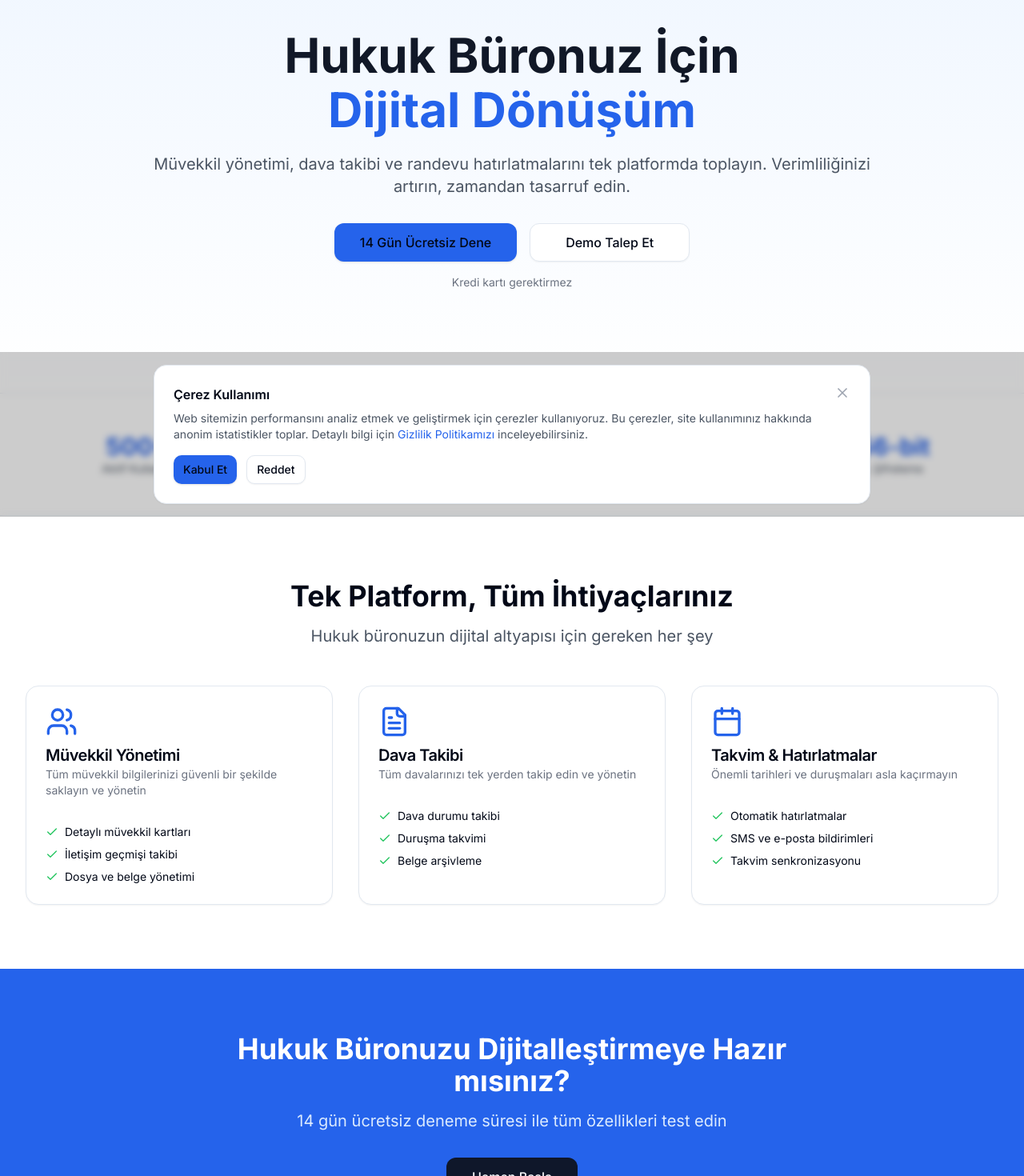
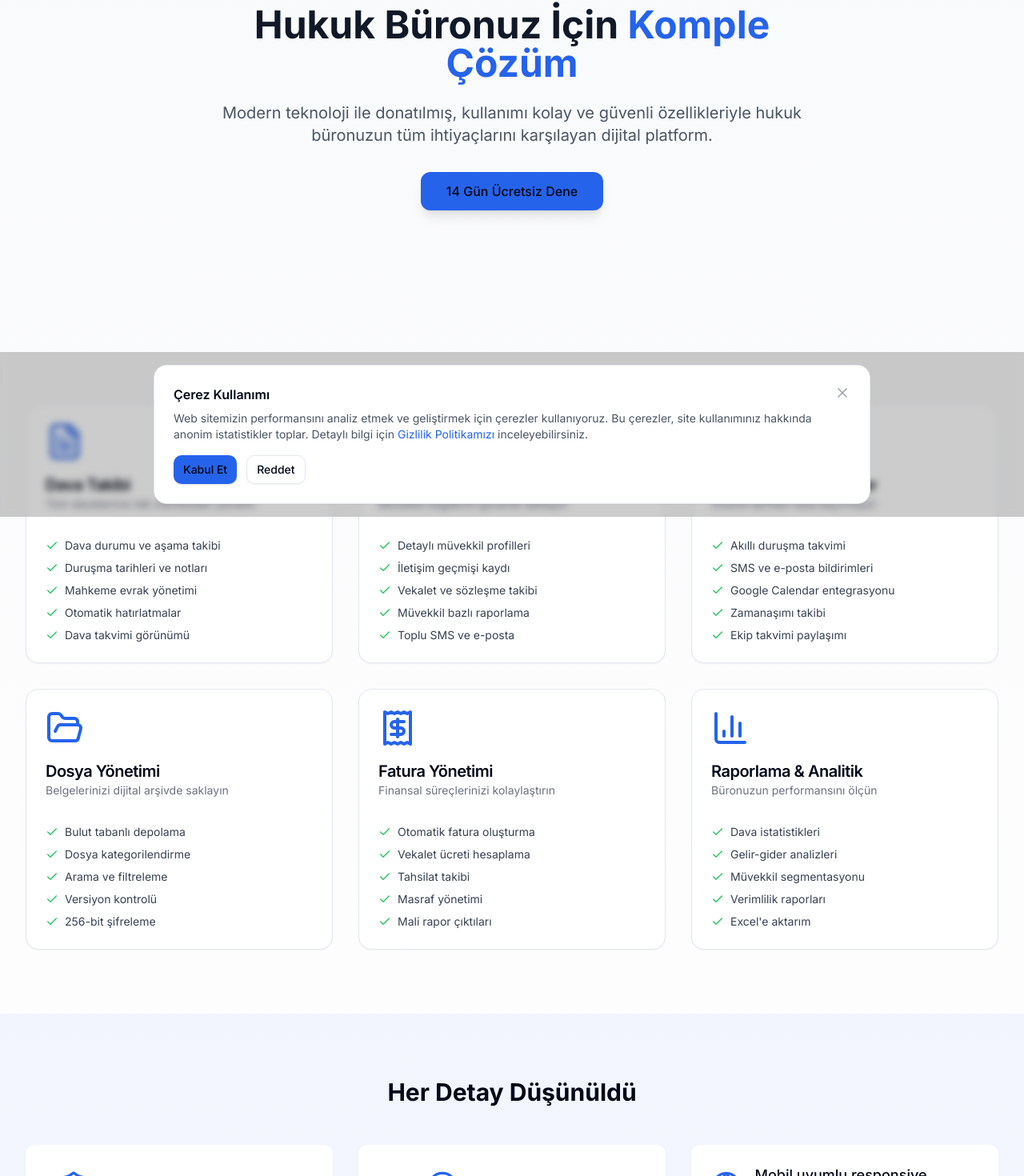
Before and after one commit to serhattopaloglu25/avukat-frontend, a Next.js app: page / in a window 1280 px wide. Shown: the part 154-1624 px from the top of the page at 80% size. Built offline with nearby package versions, Linux system fonts and the light colour scheme; no server answers.

Commit message:
Fix build error - make home page client component

```diff
--- a/src/app/page.tsx
+++ b/src/app/page.tsx
@@ -1,176 +1,178 @@
+'use client';
+
 import { Header } from '@/components/layout/Header';
 import { Footer } from '@/components/layout/Footer';
 import { Container } from '@/components/ui/container';
 import { Button } from '@/components/ui/button';
 import { Card, CardContent, CardDescription, CardHeader, CardTitle } from '@/components/ui/card';
 import Link from 'next/link';
-import { Check, Users, Calendar, FileText, Shield, BarChart3 } from 'lucide-react';
+import { FileText, Users, Calendar, FolderOpen, Receipt, BarChart3, Shield, Clock, Globe, Check } from 'lucide-react';
 
 export default function HomePage() {
+  const features = [
+    {
+      icon: FileText,
+      title: "Dava Takibi",
+      description: "Tüm davalarınızı tek merkezden yönetin",
+      details: [
+        "Dava durumu ve aşama takibi",
+        "Duruşma tarihleri ve notları",
+        "Mahkeme evrak yönetimi",
+        "Otomatik hatırlatmalar",
+        "Dava takvimi görünümü"
+      ]
+    },
+    {
+      icon: Users,
+      title: "Müvekkil Yönetimi",
+      description: "Müvekkil bilgilerini güvenle saklayın",
+      details: [
+        "Detaylı müvekkil profilleri",
+        "İletişim geçmişi kaydı",
+        "Vekalet ve sözleşme takibi",
+        "Müvekkil bazlı raporlama",
+        "Toplu SMS ve e-posta"
+      ]
+    },
+    {
+      icon: Calendar,
+      title: "Takvim & Hatırlatmalar",
+      description: "Önemli tarihleri asla kaçırmayın",
+      details: [
+        "Akıllı duruşma takvimi",
+        "SMS ve e-posta bildirimleri",
+        "Google Calendar entegrasyonu",
+        "Zamanaşımı takibi",
+        "Ekip takvimi paylaşımı"
+      ]
+    },
+    {
+      icon: FolderOpen,
+      title: "Dosya Yönetimi",
+      description: "Belgelerinizi dijital arşivde saklayın",
+      details: [
+        "Bulut tabanlı depolama",
+        "Dosya kategorilendirme",
+        "Arama ve filtreleme",
+        "Versiyon kontrolü",
+        "256-bit şifreleme"
+      ]
+    },
+    {
+      icon: Receipt,
+      title: "Fatura Yönetimi",
+      description: "Finansal süreçlerinizi kolaylaştırın",
+      details: [
+        "Otomatik fatura oluşturma",
+        "Vekalet ücreti hesaplama",
+        "Tahsilat takibi",
+        "Masraf yönetimi",
+        "Mali rapor çıktıları"
+      ]
+    },
+    {
+      icon: BarChart3,
+      title: "Raporlama & Analitik",
+      description: "Büronuzun performansını ölçün",
+      details: [
+        "Dava istatistikleri",
+        "Gelir-gider analizleri",
+        "Müvekkil segmentasyonu",
+        "Verimlilik raporları",
+        "Excel'e aktarım"
+      ]
+    }
+  ];
+
+  const additionalFeatures = [
+    { icon: Shield, text: "KVKK uyumlu güvenli altyapı" },
+    { icon: Clock, text: "7/24 erişim imkanı" },
+    { icon: Globe, text: "Mobil uyumlu responsive tasarım" }
+  ];
+
   return (
     <>
       <Header />
-      <main>
+      <main className="min-h-screen bg-gradient-to-b from-gray-50 to-white">
         {/* Hero Section */}
-        <section className="relative py-20 lg:py-32 bg-gradient-to-b from-blue-50 to-white">
+        <section className="py-16 lg:py-24">
           <Container>
-            <div className="max-w-4xl mx-auto text-center">
-              <h1 className="text-4xl lg:text-6xl font-bold text-gray-900 mb-6 animate-slide-up">
-                Hukuk Büronuz İçin
-                <span className="text-primary block mt-2">Dijital Dönüşüm</span>
+            <div className="text-center max-w-3xl mx-auto mb-16">
+              <h1 className="text-4xl lg:text-5xl font-bold text-gray-900 mb-6">
+                Hukuk Büronuz İçin <span className="text-primary">Komple Çözüm</span>
               </h1>
-              <p className="text-xl text-gray-600 mb-8 animate-fade-in">
-                Müvekkil yönetimi, dava takibi ve randevu hatırlatmalarını tek platformda toplayın.
-                Verimliliğinizi artırın, zamandan tasarruf edin.
+              <p className="text-xl text-gray-600 mb-8">
+                Modern teknoloji ile donatılmış, kullanımı kolay ve güvenli özellikleriyle
+                hukuk büronuzun tüm ihtiyaçlarını karşılayan dijital platform.
               </p>
-              <div className="flex flex-col sm:flex-row gap-4 justify-center animate-slide-up">
-                <Link href="/register" onClick={() => trackEvent('cta_click', { location: 'hero' })}>
-                  <Button size="lg" className="min-w-[200px]">
-                    14 Gün Ücretsiz Dene
-                  </Button>
-                </Link>
-                <Link href="/demo">
-                  <Button size="lg" variant="outline" className="min-w-[200px]">
-                    Demo Talep Et
-                  </Button>
-                </Link>
-              </div>
-              <p className="mt-4 text-sm text-gray-500">Kredi kartı gerektirmez</p>
+              <Link href="/register">
+                <Button size="lg" className="shadow-lg">
+                  14 Gün Ücretsiz Dene
+                </Button>
+              </Link>
             </div>
           </Container>
         </section>
 
-        {/* Trust Section */}
-        <section className="py-12 bg-white border-y">
+        {/* Features Grid */}
+        <section className="py-20">
           <Container>
-            <div className="grid grid-cols-2 md:grid-cols-4 gap-8 text-center">
-              <div>
-                <div className="text-3xl font-bold text-primary">500+</div>
-                <div className="text-sm text-gray-600">Aktif Kullanıcı</div>
-              </div>
-              <div>
-                <div className="text-3xl font-bold text-primary">99.9%</div>
-                <div className="text-sm text-gray-600">Uptime Garantisi</div>
-              </div>
-              <div>
-                <div className="text-3xl font-bold text-primary">7/24</div>
-                <div className="text-sm text-gray-600">Teknik Destek</div>
-              </div>
-              <div>
-                <div className="text-3xl font-bold text-primary">256-bit</div>
-                <div className="text-sm text-gray-600">SSL Şifreleme</div>
-              </div>
+            <div className="grid md:grid-cols-2 lg:grid-cols-3 gap-8">
+              {features.map((feature, index) => (
+                <Card key={index} className="hover:shadow-xl transition-all duration-300 hover:-translate-y-1">
+                  <CardHeader>
+                    <feature.icon className="w-12 h-12 text-primary mb-4" />
+                    <CardTitle className="text-xl">{feature.title}</CardTitle>
+                    <CardDescription className="text-base">
+                      {feature.description}
+                    </CardDescription>
+                  </CardHeader>
+                  <CardContent>
+                    <ul className="space-y-2">
+                      {feature.details.map((detail, idx) => (
+                        <li key={idx} className="flex items-start text-sm">
+                          <Check className="w-4 h-4 text-green-500 mr-2 mt-0.5 flex-shrink-0" />
+                          <span className="text-gray-700">{detail}</span>
+                        </li>
+                      ))}
+                    </ul>
+                  </CardContent>
+                </Card>
+              ))}
             </div>
           </Container>
         </section>
 
-        {/* Features Section */}
-        <section className="py-20">
+        {/* Additional Features */}
+        <section className="py-20 bg-primary/5">
           <Container>
-            <div className="text-center mb-12">
-              <h2 className="text-3xl lg:text-4xl font-bold mb-4">
-                Tek Platform, Tüm İhtiyaçlarınız
-              </h2>
-              <p className="text-xl text-gray-600">
-                Hukuk büronuzun dijital altyapısı için gereken her şey
-              </p>
-            </div>
-
-            <div className="grid md:grid-cols-2 lg:grid-cols-3 gap-8">
-              <Card className="hover:shadow-xl transition-all hover:-translate-y-1">
-                <CardHeader>
-                  <Users className="w-10 h-10 text-primary mb-2" />
-                  <CardTitle>Müvekkil Yönetimi</CardTitle>
-                  <CardDescription>
-                    Tüm müvekkil bilgilerinizi güvenli bir şekilde saklayın ve yönetin
-                  </CardDescription>
-                </CardHeader>
-                <CardContent>
-                  <ul className="space-y-2 text-sm">
-                    <li className="flex items-start">
-                      <Check className="w-4 h-4 text-green-500 mr-2 mt-0.5" />
-                      <span>Detaylı müvekkil kartları</span>
-                    </li>
-                    <li className="flex items-start">
-                      <Check className="w-4 h-4 text-green-500 mr-2 mt-0.5" />
-                      <span>İletişim geçmişi takibi</span>
-                    </li>
-                    <li className="flex items-start">
-                      <Check className="w-4 h-4 text-green-500 mr-2 mt-0.5" />
-                      <span>Dosya ve belge yönetimi</span>
-                    </li>
-                  </ul>
-                </CardContent>
-              </Card>
-
-              <Card className="hover:shadow-xl transition-all hover:-translate-y-1">
-                <CardHeader>
-                  <FileText className="w-10 h-10 text-primary mb-2" />
-                  <CardTitle>Dava Takibi</CardTitle>
-                  <CardDescription>
-                    Tüm davalarınızı tek yerden takip edin ve yönetin
-                  </CardDescription>
-                </CardHeader>
-                <CardContent>
-                  <ul className="space-y-2 text-sm">
-                    <li className="flex items-start">
-                      <Check className="w-4 h-4 text-green-500 mr-2 mt-0.5" />
-                      <span>Dava durumu takibi</span>
-                    </li>
-                    <li className="flex items-start">
-                      <Check className="w-4 h-4 text-green-500 mr-2 mt-0.5" />
-                      <span>Duruşma takvimi</span>
-                    </li>
-                    <li className="flex items-start">
-                      <Check className="w-4 h-4 text-green-500 mr-2 mt-0.5" />
-                      <span>Belge arşivleme</span>
-                    </li>
-                  </ul>
-                </CardContent>
-              </Card>
-
-              <Card className="hover:shadow-xl transition-all hover:-translate-y-1">
-                <CardHeader>
-                  <Calendar className="w-10 h-10 text-primary mb-2" />
-                  <CardTitle>Takvim & Hatırlatmalar</CardTitle>
-                  <CardDescription>
-                    Önemli tarihleri ve duruşmaları asla kaçırmayın
-                  </CardDescription>
-                </CardHeader>
-                <CardContent>
-                  <ul className="space-y-2 text-sm">
-                    <li className="flex items-start">
-                      <Check className="w-4 h-4 text-green-500 mr-2 mt-0.5" />
-                      <span>Otomatik hatırlatmalar</span>
-                    </li>
-                    <li className="flex items-start">
-                      <Check className="w-4 h-4 text-green-500 mr-2 mt-0.5" />
-                      <span>SMS ve e-posta bildirimleri</span>
-                    </li>
-                    <li className="flex items-start">
-                      <Check className="w-4 h-4 text-green-500 mr-2 mt-0.5" />
-                      <span>Takvim senkronizasyonu</span>
-                    </li>
-                  </ul>
-                </CardContent>
-              </Card>
+            <h2 className="text-3xl font-bold text-center mb-12">
+              Her Detay Düşünüldü
+            </h2>
+            <div className="grid md:grid-cols-3 gap-8">
+              {additionalFeatures.map((item, index) => (
+                <div key={index} className="flex items-center justify-center space-x-4 p-6 bg-white rounded-lg shadow-sm">
+                  <item.icon className="w-10 h-10 text-primary" />
+                  <span className="text-lg font-medium">{item.text}</span>
+                </div>
+              ))}
             </div>
           </Container>
         </section>
 
-        {/* CTA Section */}
-        <section className="py-20 bg-primary text-white">
+        {/* CTA */}
+        <section className="py-20">
           <Container>
-            <div className="max-w-3xl mx-auto text-center">
+            <div className="bg-gradient-to-r from-primary to-blue-700 rounded-3xl p-12 text-center text-white">
               <h2 className="text-3xl lg:text-4xl font-bold mb-4">
-                Hukuk Büronuzu Dijitalleştirmeye Hazır mısınız?
+                Tüm Bu Özellikleri 14 Gün Ücretsiz Deneyin
               </h2>
               <p className="text-xl mb-8 text-blue-100">
-                14 gün ücretsiz deneme süresi ile tüm özellikleri test edin
+                Kredi kartı bilgisi gerekmez, dilediğiniz zaman iptal edebilirsiniz.
               </p>
-              <Link href="/register" onClick={() => trackEvent('cta_click', { location: 'hero' })}>
-                <Button size="lg" variant="secondary">
-                  Hemen Başla
+              <Link href="/register">
+                <Button size="lg" variant="secondary" className="font-semibold">
+                  Hemen Başla →
                 </Button>
               </Link>
             </div>
```
